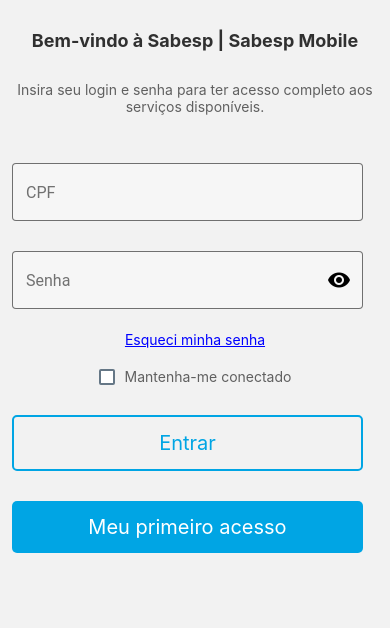
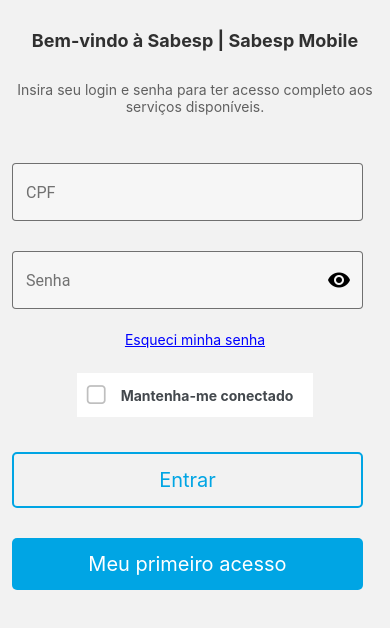
Before and after one commit to ceujorge/app-sabesp, a React Native app: screen /Login in a window 390 px wide. Shown: the top 628 px of the page. Built offline with nearby package versions, Linux system fonts and the light colour scheme.

Commit message:
checkbox ajuste nas telas de fatura e login iOS e Android

```diff
--- a/package.json
+++ b/package.json
@@ -13,10 +13,11 @@
     "@fortawesome/free-regular-svg-icons": "^6.2.0",
     "@fortawesome/free-solid-svg-icons": "^6.2.0",
     "@fortawesome/react-native-fontawesome": "^0.3.0",
-    "@react-native-community/checkbox": "^0.5.12",
     "@react-native-picker/picker": "2.4.2",
     "@react-navigation/native": "^6.0.12",
     "@react-navigation/native-stack": "^6.7.0",
+    "@rneui/base": "^4.0.0-rc.6",
+    "@rneui/themed": "^4.0.0-rc.6",
     "@types/react-native-table-component": "^1.2.4",
     "expo": "~46.0.9",
     "expo-constants": "^13.2.4",
--- a/src/components/Faturas/FaturaCompleta/index.tsx
+++ b/src/components/Faturas/FaturaCompleta/index.tsx
@@ -1,11 +1,12 @@
 import React, { useState } from "react";
-import { View, Text, CheckBox, Linking, TouchableOpacity, ScrollView } from "react-native";
+import { View, Text, Linking, TouchableOpacity, ScrollView } from "react-native";
 import { TextInput } from "react-native-paper";
 import { Table, TableWrapper, Row, Rows, Col, Cols, Cell } from 'react-native-table-component';
 import { FontAwesomeIcon } from '@fortawesome/react-native-fontawesome'
 import { faDownload } from '@fortawesome/free-solid-svg-icons/faDownload'
 import { faMagnifyingGlass } from '@fortawesome/free-solid-svg-icons/faMagnifyingGlass'
 import { faCopy } from '@fortawesome/free-regular-svg-icons/faCopy'
+import { CheckBox } from "@rneui/themed";
 
 import Login from "../../Login";
 
--- a/src/components/Faturas/FaturaSimplificada/index.tsx
+++ b/src/components/Faturas/FaturaSimplificada/index.tsx
@@ -1,7 +1,8 @@
 import React, { useState } from "react";
-import { View, Text, CheckBox, Linking, TouchableOpacity, ScrollView} from "react-native";
+import { View, Text, Linking, TouchableOpacity, ScrollView} from "react-native";
 import { FontAwesomeIcon } from '@fortawesome/react-native-fontawesome'
 import { faDownload } from '@fortawesome/free-solid-svg-icons/faDownload'
+import { CheckBox } from "@rneui/themed";
 
 import { TextInput } from "react-native-paper";
 
@@ -11,6 +12,7 @@ export default function FaturaSimplificada({ navigation }) {
     const [found, setFound] = useState(false)
     const [fornecimento, setFornecimento] = useState('')
     const [isSelected, setSelection] = useState(false);
+    const [check1, setCheck1] = useState(false);
 
     return (
       <ScrollView style={{ flex: 1, backgroundColor: '#fff' }} >
@@ -108,8 +110,12 @@ export default function FaturaSimplificada({ navigation }) {
                 </View>
 
                 <View style={styles.checkBoxContainer}>
-                  <CheckBox value={isSelected} onValueChange={setSelection}/>
-                  <Text style={styles.checkBoxLabel}>Salve meu fornecimento</Text>
+                <CheckBox
+                        center
+                        title="Salve meu fornecimento"
+                        checked={check1}
+                        onPress={() => setCheck1(!check1)}
+                    />
                 </View>
               </>
             )}
--- a/src/components/Login/index.tsx
+++ b/src/components/Login/index.tsx
@@ -1,6 +1,7 @@
 import React, { useState } from "react";
-import { View, Text, CheckBox, Linking, TouchableOpacity, ScrollView} from "react-native";
+import { View, Text, Linking, TouchableOpacity, ScrollView} from "react-native";
 import { TextInput } from "react-native-paper";
+import { CheckBox } from "@rneui/themed";
 
 import styles from "./styles";
 
@@ -9,6 +10,7 @@ export default function Login({ navigation, setLogado }) {
     const [PASS, setPASS]: any = useState('');
     const [isSelected, setSelection] = useState(false);
     const [passwordVisible, setPasswordVisible] = useState(true);
+    const [check1, setCheck1] = useState(false);
 
     const setMascaraCpf = function (cpf) {
         cpf = cpf.replace(/\D/g, "");                          //Remove tudo o que não é dígito
@@ -55,8 +57,12 @@ export default function Login({ navigation, setLogado }) {
                 </View>
 
                 <View style={styles.checkBoxContainer}>
-                    <CheckBox value={isSelected} onValueChange={setSelection}/>
-                    <Text style={styles.checkBoxLabel}>Mantenha-me conectado</Text>
+                    <CheckBox
+                        center
+                        title="Mantenha-me conectado"
+                        checked={check1}
+                        onPress={() => setCheck1(!check1)}
+                    />
                 </View>
 
                 <TouchableOpacity style={styles.buttonOutline} onPress={() => setLogado(true)}>
```
Also changed, not shown: 2 other files (tests, documents, lock files or other folders).
